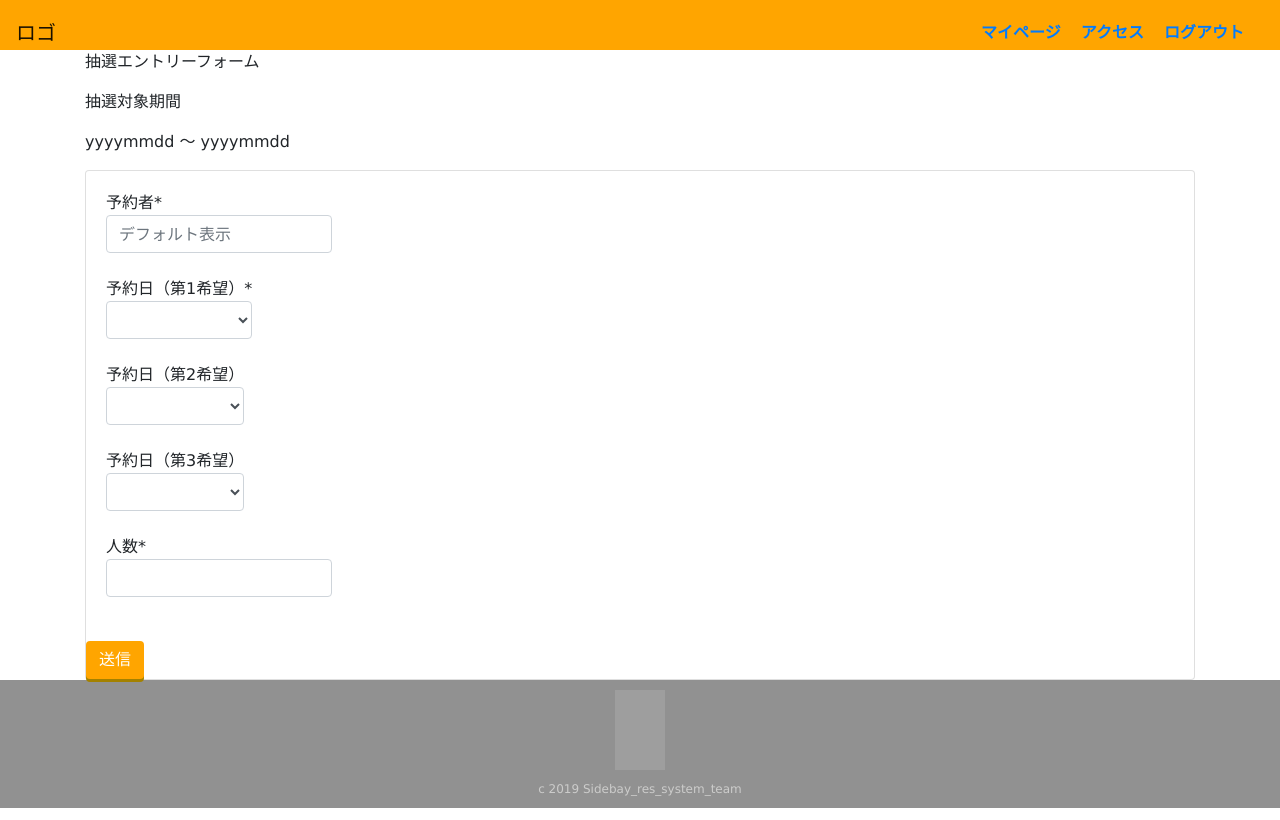
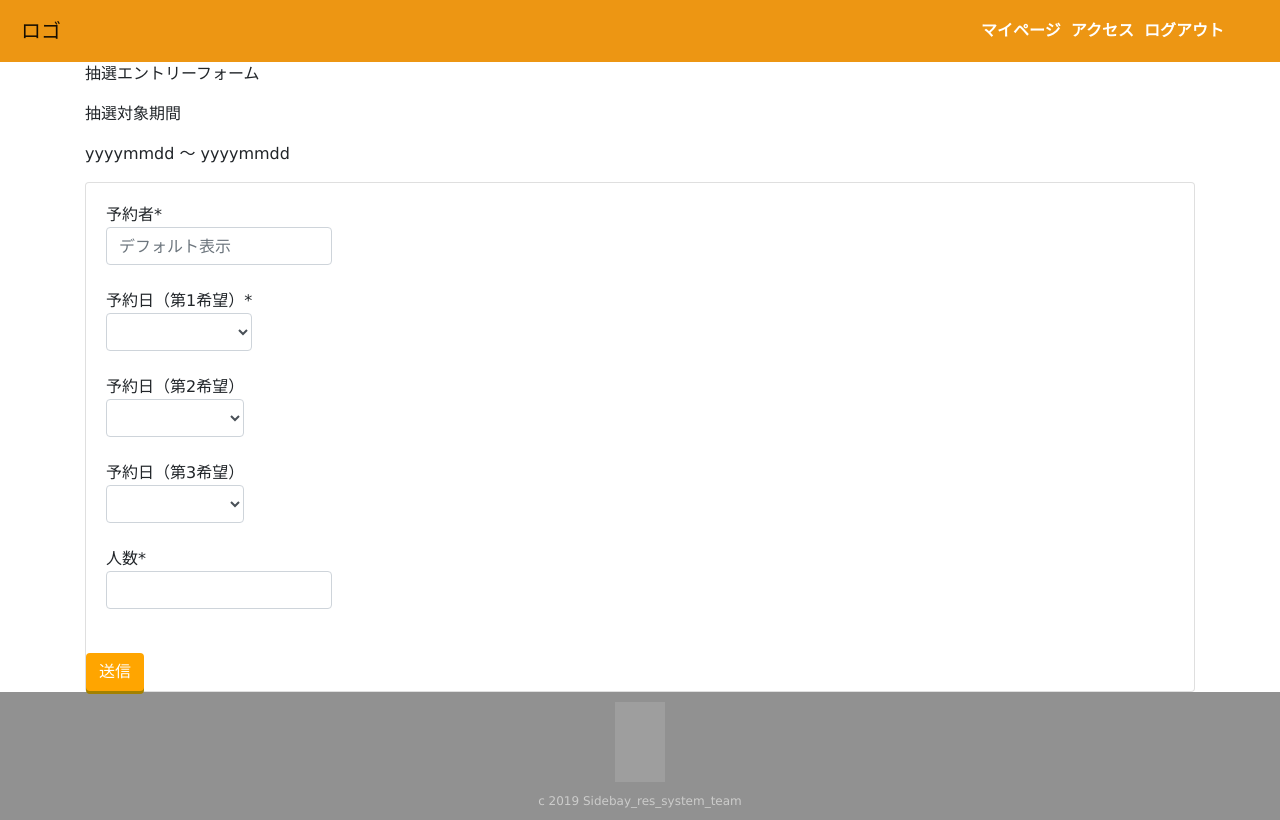
Before and after one commit to rebirthStudyGroup/-, a Django app: template sidebay_res_system/accounts/templates/registration/lottery.html in a window 1280 px wide. Run offline with Django 3.2, Linux system fonts and the light colour scheme; the template is opened without the code that fills it, so the values that code supplies are empty; some libraries are stand-ins or nearby versions; grey boxes are pictures that could not be loaded.

Commit message:
Add files via upload

```diff
--- a/sidebay_res_system/static/css/mains.css
+++ b/sidebay_res_system/static/css/mains.css
@@ -11,37 +11,33 @@ body {
 /* ========================
 ヘッダー
 ============================ */
-header {
-  background: orange;
-  height: 50px;
+
+.navbar {
+  background: #ed9613;
 }
 
-header nav ul {
-  display: flex;
-  justify-content: flex-end;
+.navbar-nav {
+  margin-right: 40px;
 }
 
-.header-logo {
-  float: left;
-  margin-left: 40px;
-  line-height: 50px;
+.navbar-brand {
+  margin-left: 5px;
 }
 
-header nav ul li {
-  list-style-type: none;
-  margin-right: 10px;
-  color: #fff;
-  font-weight: bold;
-  line-height: 50px;
+.navbar-nav li a {
+  color:#fff;
+  font-size: 16px;
+  font-weight: 600;
 }
 
-header nav ul li + li {
+.navbar-nav {
+  line-height: 46px;
+}
+
+.nav-item  {
   margin-left: 10px;
 }
 
-header nav ul li:last-child {
-  margin-right: 20px;
-}
 
 /* ========================
 ヘッダー画像
```
Also changed, not shown: other parts of sidebay_res_system/static/css/mains.css (+33 -2 lines), sidebay_res_system/static/css/lottery.css (added, +102 -0 lines).
